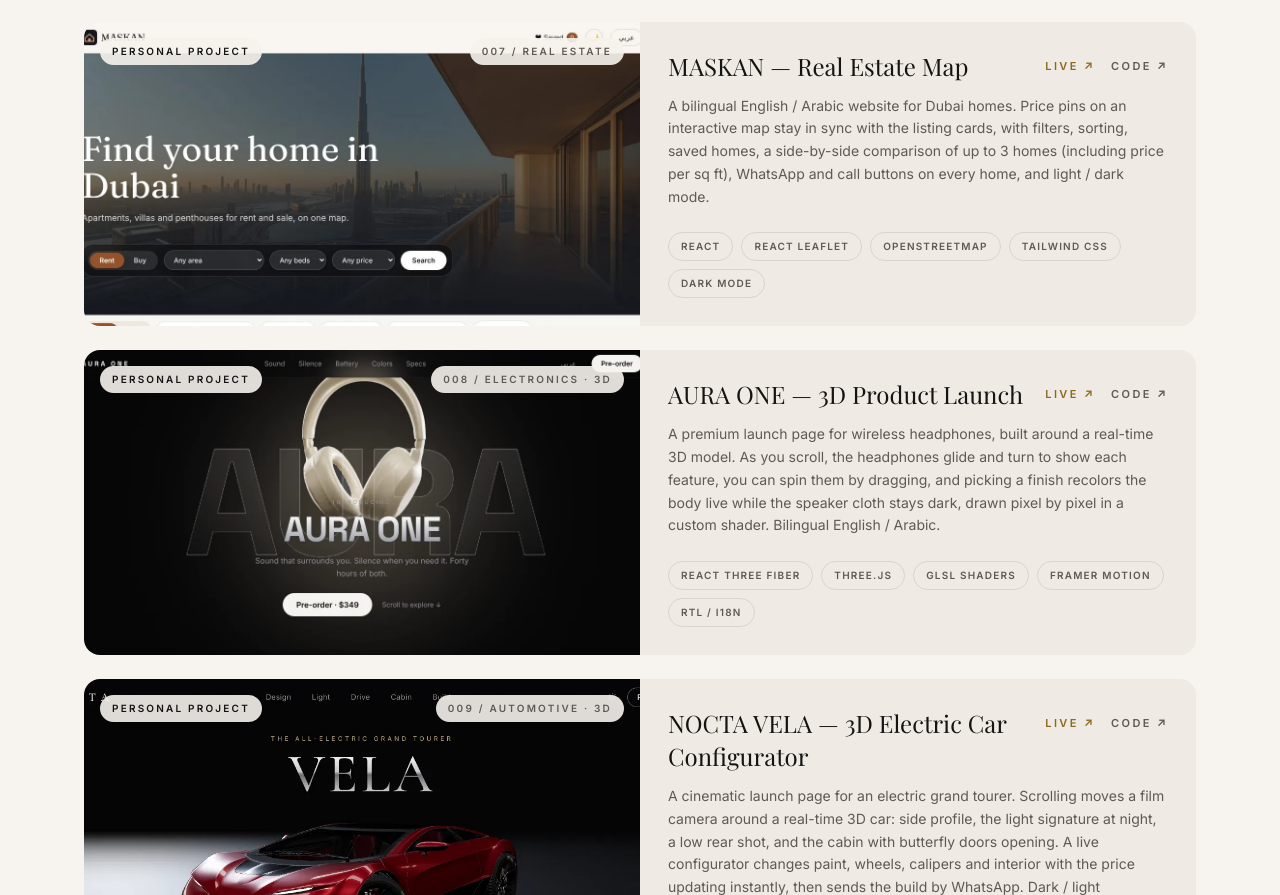
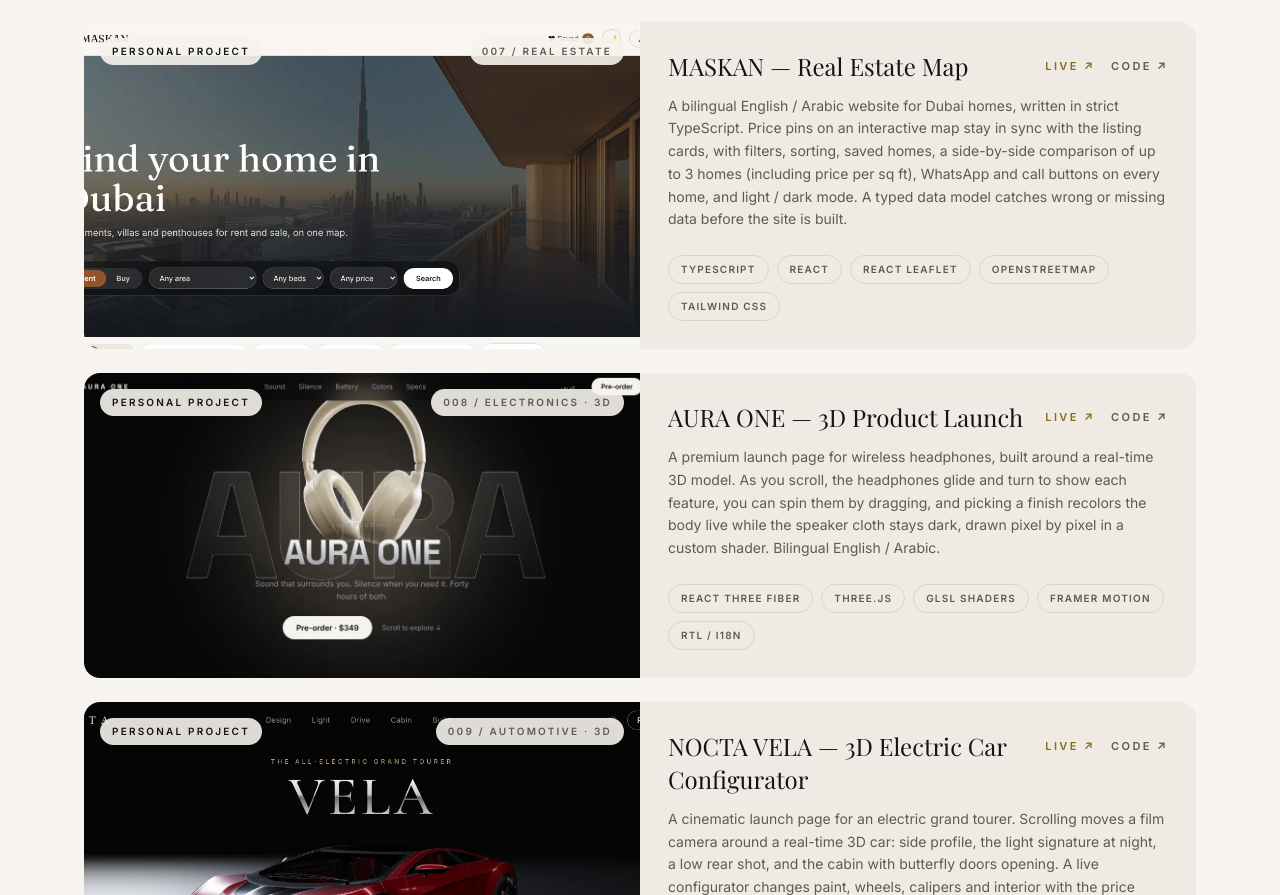
Before and after one commit to ayakhamaysa/portfolio, a React (Vite) app: page / in a window 1280 px wide. Shown: the part 2849-3744 px from the top of the page. Built offline with nearby package versions, Linux system fonts and the light colour scheme.

Commit message:
MASKAN now in TypeScript

```diff
--- a/src/data/projects.js
+++ b/src/data/projects.js
@@ -77,14 +77,14 @@ export const projects = [
     github: "https://github.com/ayakhamaysa/apex-gym",
     live: "https://apex-six-jet.vercel.app",
   },
-  {
+   {
     title: "MASKAN — Real Estate Map",
     badge: "Personal project",
     category: "Real estate",
     size: "row",
     description:
-      "A bilingual English / Arabic website for Dubai homes. Price pins on an interactive map stay in sync with the listing cards, with filters, sorting, saved homes, a side-by-side comparison of up to 3 homes (including price per sq ft), WhatsApp and call buttons on every home, and light / dark mode.",
-    tech: ["React", "React Leaflet", "OpenStreetMap", "Tailwind CSS", "Dark mode"],
+      "A bilingual English / Arabic website for Dubai homes, written in strict TypeScript. Price pins on an interactive map stay in sync with the listing cards, with filters, sorting, saved homes, a side-by-side comparison of up to 3 homes (including price per sq ft), WhatsApp and call buttons on every home, and light / dark mode. A typed data model catches wrong or missing data before the site is built.",
+    tech: ["TypeScript", "React", "React Leaflet", "OpenStreetMap", "Tailwind CSS"],
     image: "/projects/maskan.webp",
     github: "https://github.com/ayakhamaysa/maskan-real-estate",
     live: "https://maskan-real-estate.vercel.app",
```
